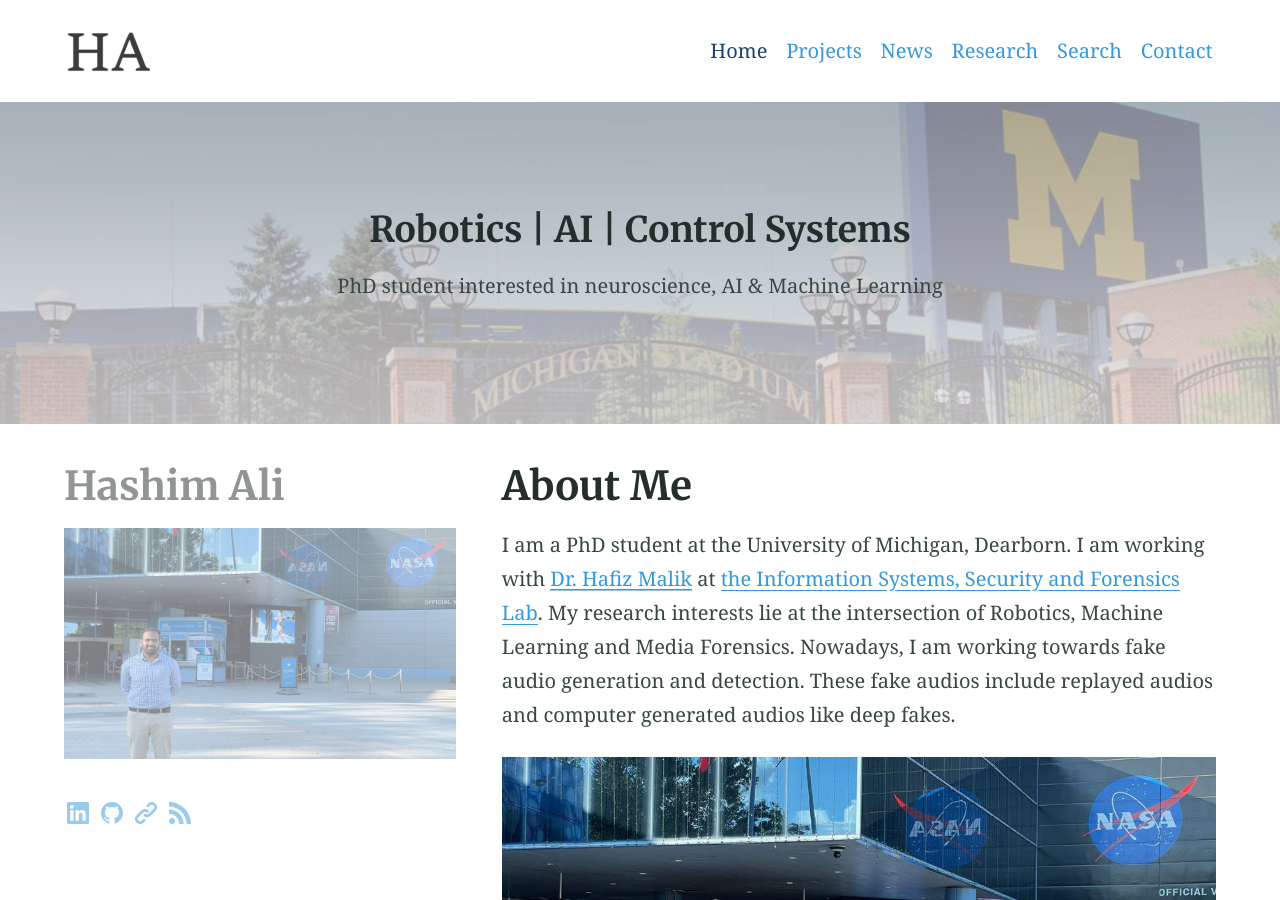
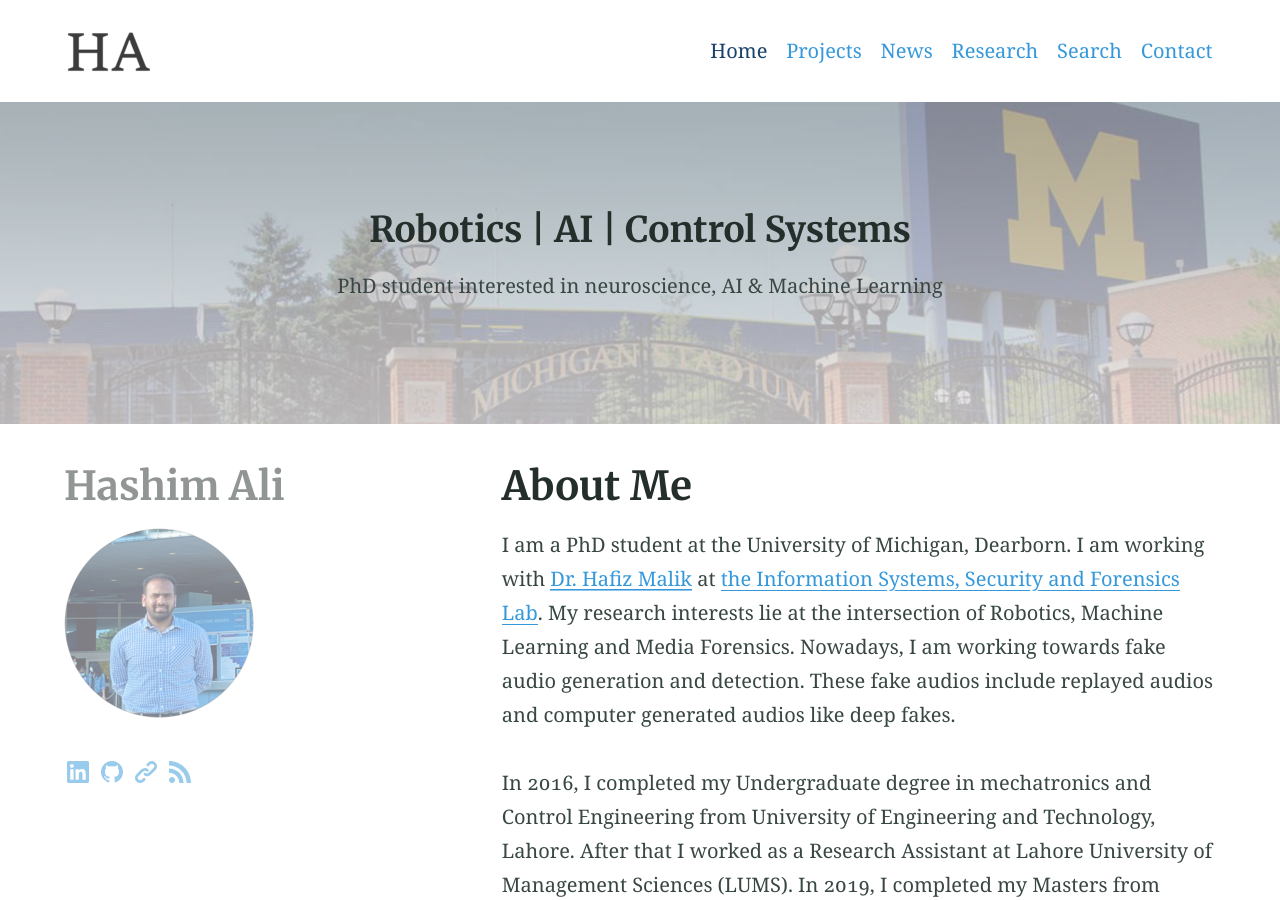
Before and after one commit to Fakeha-38/fakeha-38.github.io, a Jekyll site: the page built from index.md, in a window 1280 px wide and 900 px high. Built offline with Jekyll 4.4.1, drawn with Linux system fonts in a browser that asks for light colours.

Commit message:
img change

```diff
--- a/_includes/site-aside.html
+++ b/_includes/site-aside.html
@@ -8,7 +8,7 @@
   {% elsif page.layout == "page" or page.layout == "home" or page.layout == "blog" %}
     <section class="section  section--description">
       <h1>Hashim Ali</h1>
-      <p><img src="/assets/hashim-ali-2.jpg" alt="hashim ali picture"></p>
+      <p><img src="/assets/home-dp.png" alt="hashim ali picture"></p>
       {% include nav-social.html %}
     </section>
 
--- a/index.md
+++ b/index.md
@@ -10,8 +10,6 @@ aside: true
 
 I am a PhD student at the University of Michigan, Dearborn. I am working with [Dr. Hafiz Malik](http://www-personal.umd.umich.edu/~hafiz/ "Dr. Hafiz Malik") at [the Information Systems, Security and Forensics Lab](https://issf.umd.umich.edu/ "the Information Systems, Security and Forensics Lab"). My research interests lie at the intersection of Robotics, Machine Learning and Media Forensics. Nowadays, I am working towards fake audio generation and detection. These fake audios include replayed audios and computer generated audios like deep fakes.
 
-{% include figure.html image="/assets/hashim-ali-2.jpg" alt="hashim ali picture" %}
-
 In 2016, I completed my Undergraduate degree in mechatronics and Control Engineering from University of Engineering and Technology, Lahore. After that I worked as a Research Assistant at Lahore University of Management Sciences (LUMS). In 2019, I completed my Masters from LUMS in Electrical and Computer Engineering under the supervision of [Dr. Abubakr Muhammad](https://www.linkedin.com/in/abubakr-muhammad-604a4927/?originalSubdomain=pk "Dr. Abubakr Muhammad"). My thesis was focused on Context Aware Driver Performance Analysis using Linear Temporal Logic (LTL). We tested the proposed framework on tailgating examples from long haul trucks and identified good and bad driving behaviors. In 2019, I went on a fully funded internship program to Fukuoka, Japan where I worked at [AIBOD](https://www.aibod.com/ "AIBOD") and developed the backend for an inventory classification system using Resnet features and nearest Neighbors (KNN).
 
 I worked as an AI engineer at Innowi from Dec 2019 to Dec 2020. I worked on developing an indoor localization algorithm for a hand-held device using Kalman Filter. In 2021, I became a PhD student at the University of Michigan.
```
